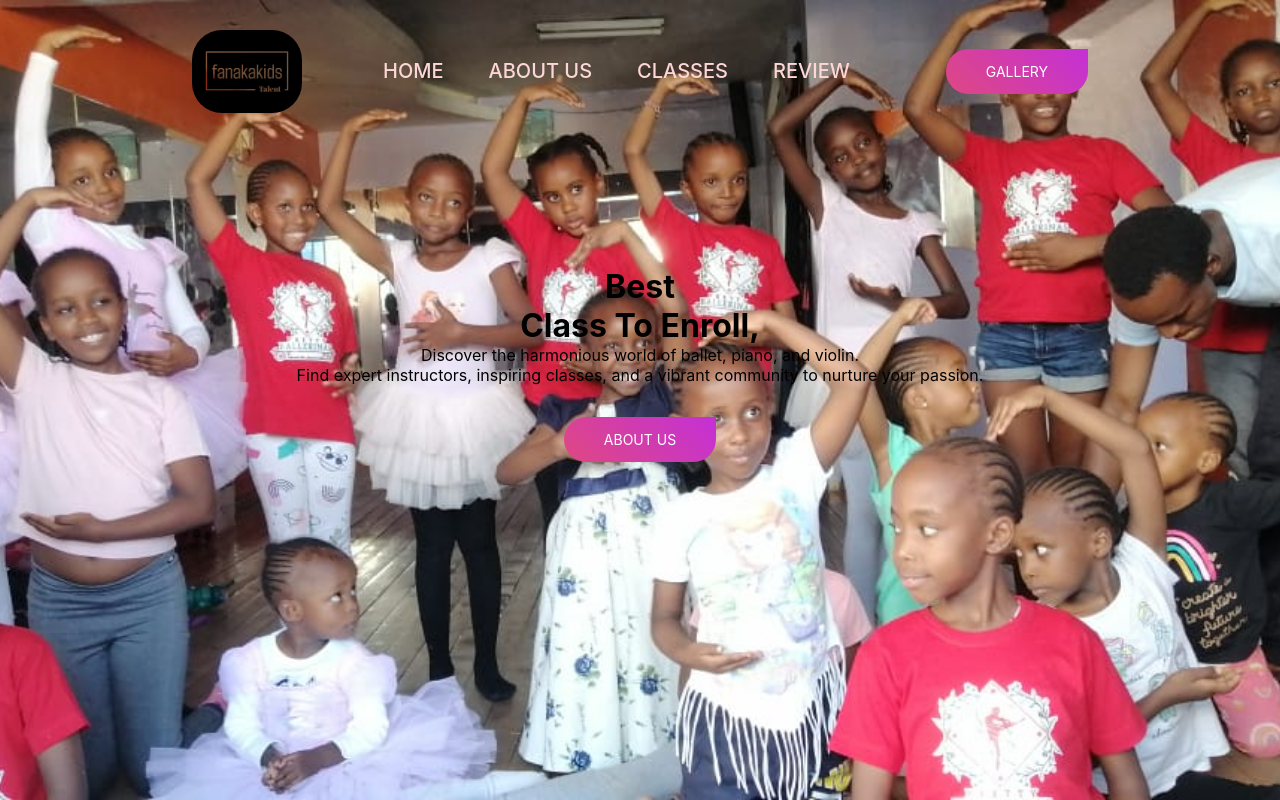
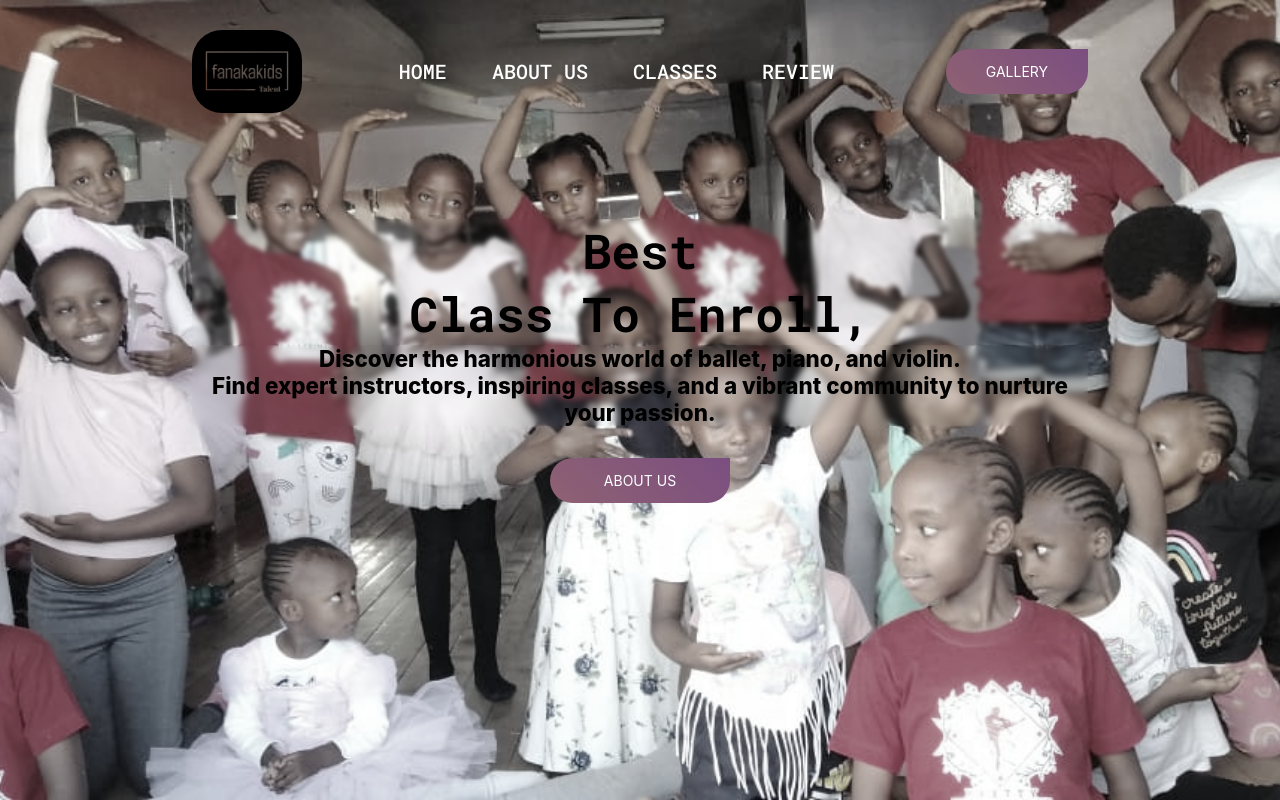
Before and after one commit to tobias-omondi/Fanakakids, a React (Create React App) app in the folder fanakakidstalents/: page / in a window 1280 px wide. Built offline with nearby package versions, Linux system fonts and the light colour scheme.

Commit message:
landing page

```diff
--- a/fanakakidstalents/src/components/Navbar.css
+++ b/fanakakidstalents/src/components/Navbar.css
@@ -1,3 +1,5 @@
+
+@import url('https://fonts.googleapis.com/css2?family=Roboto+Mono:ital,wght@0,100..700;1,100..700&display=swap');
 *{
     padding: 0;
     margin: 0;
@@ -7,10 +9,12 @@
     background-image: url(/src/Asset/fanakakidstalent.jpeg);
     background-position: center;
     background-size: cover;
+    transition: filter 0.3s ease;
     width: 100%;
     min-height: 100vh;
     overflow: hidden;
     padding: 20px 15%;
+    filter: grayscale(70%);
 }
 .logo{
     width: 110px;
@@ -29,11 +33,14 @@ nav ul li{
     margin: 10px 15px;
 }
 nav ul li a {
-    color: #fcd7d7;
+    color: #fff;
     text-decoration: none;
     margin-right: 15px;
     font-weight: 500;
     font-size: 20px;
+    font-family: "Roboto Mono", monospace;
+    font-optical-sizing: auto;
+    font-style: normal;
 }
 .gallery-btn{
     display: inline-block;
@@ -46,7 +53,8 @@ nav ul li a {
     border-top-right-radius: 0;
 }
 .Aboutus-btn{
-    display: inline-block;
+    display: block;
+    margin: 0 auto;
     text-decoration: none;
     padding: 14px 40px;
     color: #fff;
@@ -55,7 +63,27 @@ nav ul li a {
     border-radius: 30px;
     border-top-right-radius: 0;
     margin-top: 2rem;
+    text-align: center;
+    width: 20%;
 }
 .content{
-    margin-top: 9rem;
+    margin-top: 6rem;
 }
+.content h1  {
+    font-size: 3rem;
+    font-weight: 800;
+    font-family: "Roboto Mono", monospace;
+    font-optical-sizing: auto;
+    font-style: normal;
+    text-align: center;
+    color: rgb(0, 0, 0);
+    backdrop-filter: blur(2px);
+}
+.content h3 {
+  font-size: 1.4rem;
+  font-weight: 800;
+  text-align: center;
+  color: rgb(0, 0, 0);
+  backdrop-filter: blur(30%);
+  backdrop-filter: blur(3px);
+}
--- a/fanakakidstalents/src/components/Navbar.js
+++ b/fanakakidstalents/src/components/Navbar.js
@@ -19,7 +19,7 @@ const Navbar = () => {
       </nav>
       <div className='content'>
         <h1>Best <br/> Class  To Enroll,</h1>
-        <p>Discover the harmonious world of ballet, piano, and violin.<br/> Find expert instructors, inspiring classes, and a vibrant community to nurture your passion.</p>
+        <h3>Discover the harmonious world of ballet, piano, and violin.<br/> Find expert instructors, inspiring classes, and a vibrant community to nurture your passion.</h3>
         <a href='#' className='Aboutus-btn'>ABOUT US</a>
       </div>
     </div>
```
